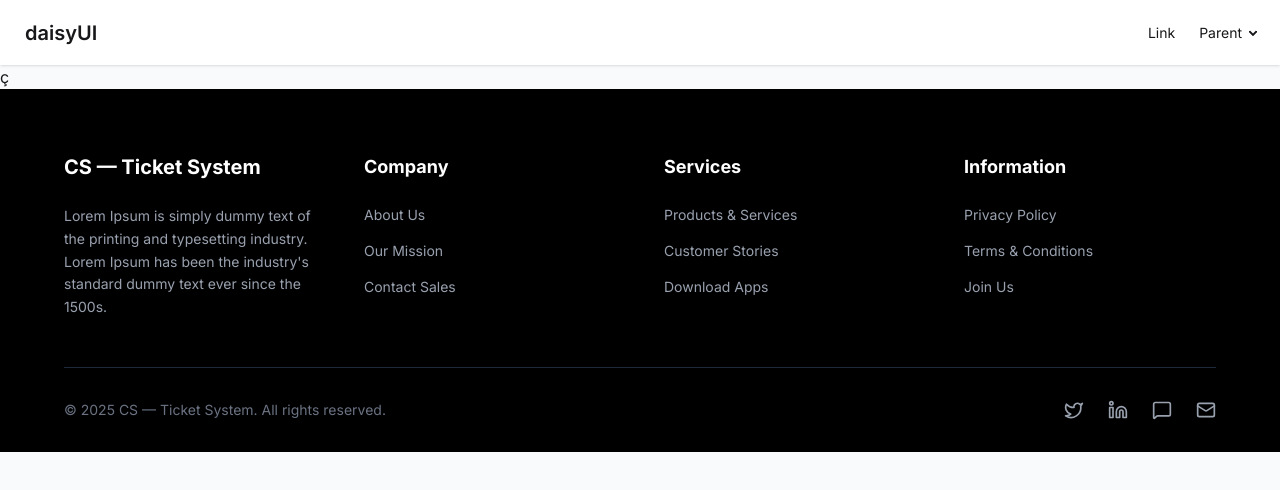
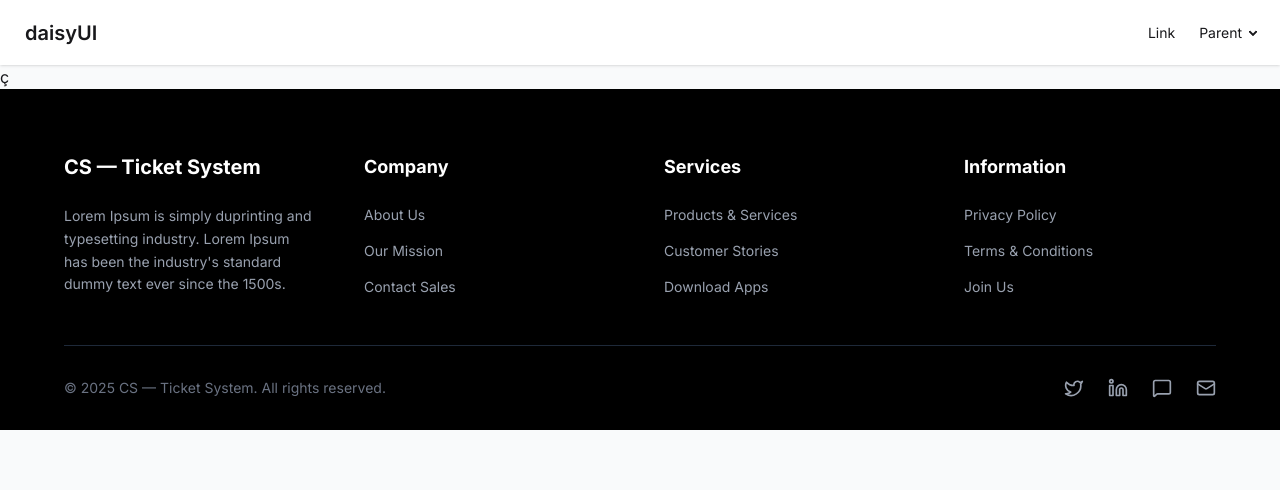
Before and after one commit to imhossainahmed/customer-management-support, a React (Vite) app: page / in a window 1280 px wide. Shown: the top 490 px of the page. Built offline with nearby package versions, Linux system fonts and the light colour scheme.

Commit message:
netlify update

```diff
--- a/src/components/Footer/Footer.jsx
+++ b/src/components/Footer/Footer.jsx
@@ -9,7 +9,7 @@ const Footer = () => {
           <div>
             <h3 className="text-xl font-bold mb-6">CS — Ticket System</h3>
             <p className="text-gray-400 text-sm leading-relaxed">
-              Lorem Ipsum is simply dummy text of the printing and typesetting industry. Lorem Ipsum has been the industry's standard dummy text ever since the 1500s.
+              Lorem Ipsum is simply duprinting and typesetting industry. Lorem Ipsum has been the industry's standard dummy text ever since the 1500s.
             </p>
           </div>
           <div>
```
